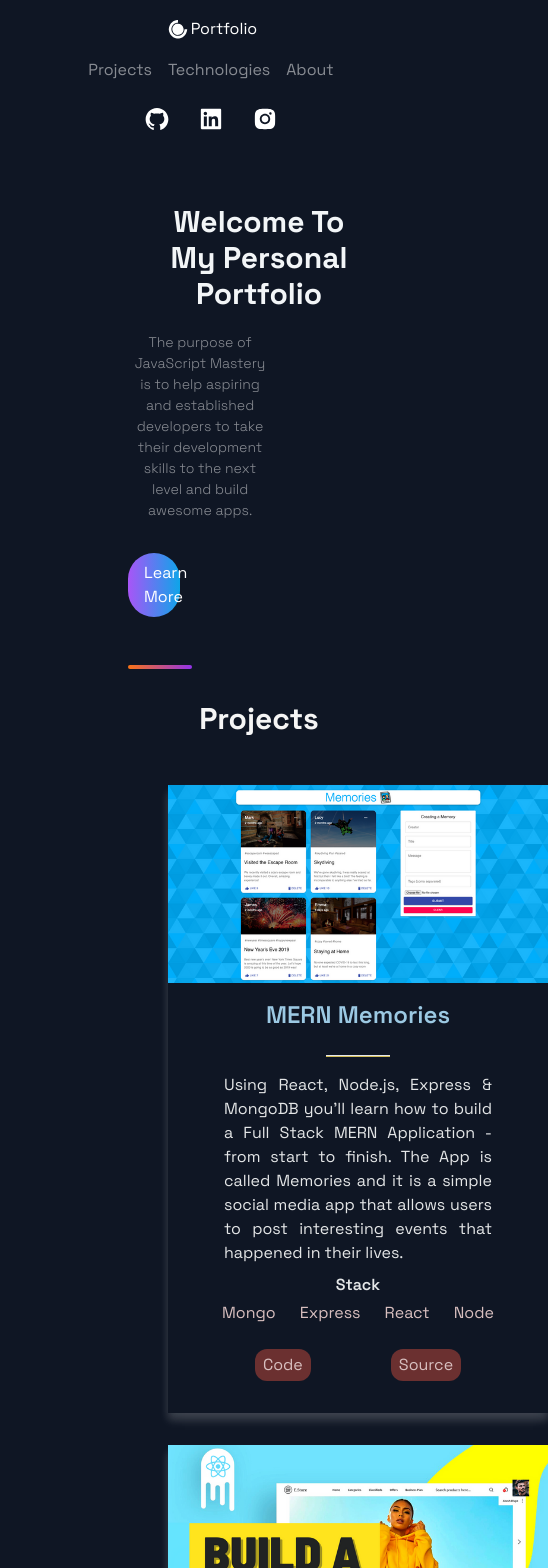
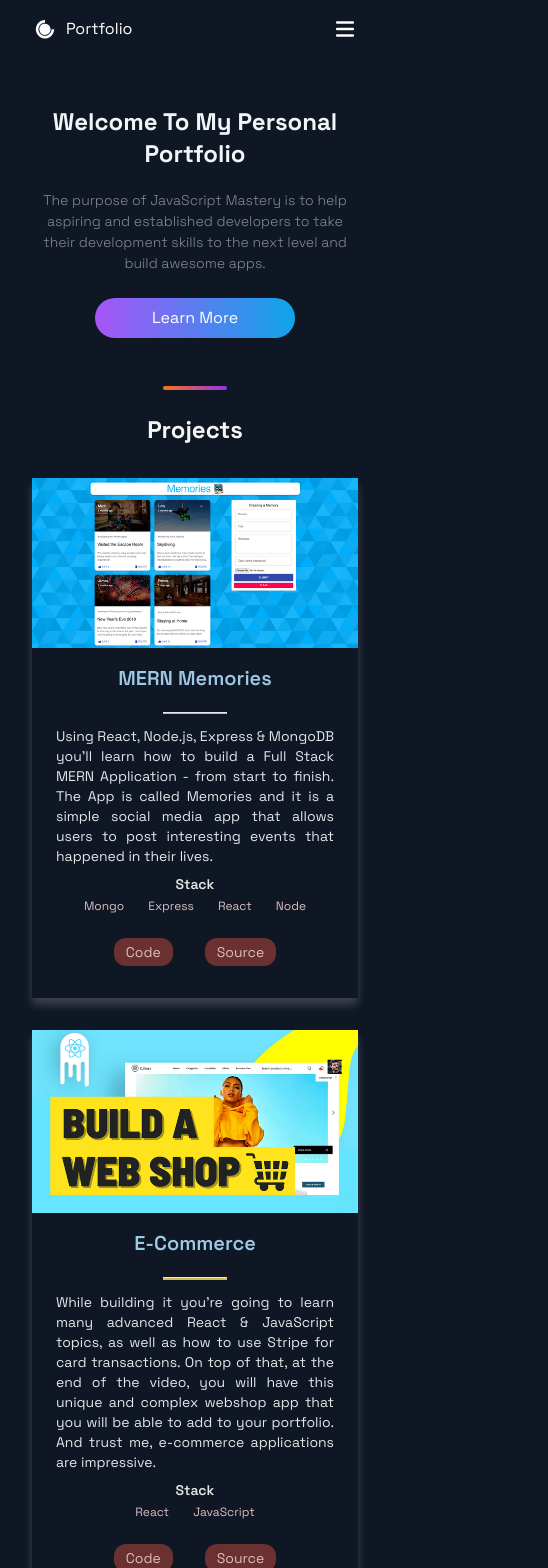
Before and after one commit to NikhilOli/Portfolio2.0, a React (Vite) app: page / in a window 390 px wide. Shown: the top 1568 px of the page, 548 px wide, since content can reach past the window. Built offline with nearby package versions, Linux system fonts and the light colour scheme.

Commit message:
responsive

```diff
--- a/src/App.jsx
+++ b/src/App.jsx
@@ -9,21 +9,15 @@ import Footer from './components/Footer'
 
 const App = () => {
   return (
-    <>
-    <div className='ml-[8rem]'>
-
+    <div className='md:ml-[4rem] mx-4 md:mx-0'>
       <Header />
-      {/* <Section grid> */}
       <Hero />
-      {/* <BgAnimation /> */}
-      {/* </Section> */}
       <Projects />
       <Technologies />
       <Timeline />
       <Accomplishments />
       <Footer />
     </div>
-    </>
   )
 }
 
--- a/src/components/Button.jsx
+++ b/src/components/Button.jsx
@@ -3,7 +3,7 @@ import React from 'react';
 const Button = ({ children, onClick }) => (
     <button
         onClick={onClick}
-        className="bg-gradient-to-r from-purple-500 to-sky-500 text-white py-2 px-4 rounded-full w-[20%] hover:from-purple-600 hover:to-sky-600 transition duration-300"
+        className="bg-gradient-to-r from-purple-500 to-sky-500 text-white py-2 px-4 rounded-full w-full sm:w-auto min-w-[120px] max-w-[200px] hover:from-purple-600 hover:to-sky-600 transition duration-300"
     >
         {children}
     </button>
--- a/src/components/GradientLine.jsx
+++ b/src/components/GradientLine.jsx
@@ -1,7 +1,7 @@
 import React from 'react';
 
 const GradientLine = () => (
-    <div className="w-16 h-1 bg-gradient-to-r from-purple-500 to-blue-600 my-4 rounded" />
+    <div className="w-12 sm:w-16 h-1 bg-gradient-to-r from-purple-500 to-blue-600 my-3 sm:my-4 rounded" />
 );
 
 export default GradientLine;
--- a/src/components/Header.jsx
+++ b/src/components/Header.jsx
@@ -1,38 +1,77 @@
-import React from 'react';
+import React, { useState } from 'react';
 import { AiFillGithub, AiFillInstagram, AiFillLinkedin } from 'react-icons/ai';
 import { DiCssdeck } from 'react-icons/di';
+import { HiMenu, HiX } from 'react-icons/hi';
 
-const Header = () => (
-    <div className="flex flex-col md:flex-row justify-between items-center p-4 space-y-4 mx-4 mr-28 md:space-y-0">
+const Header = () => {
+    const [isMenuOpen, setIsMenuOpen] = useState(false);
+
+    return (
+        <div className="relative">
+            <div className="flex justify-between items-center mx-4 md:mx-8 py-4">
                 <div className="flex items-center">
                     <a href="/" className="flex items-center text-white">
                         <DiCssdeck size="26px" />
-                <span className=" text-[16px]">Portfolio</span>
+                        <span className="ml-2 text-base md:text-lg">Portfolio</span>
                     </a>
                 </div>
-        <div className="flex space-x-4 md:space-x-8">
-            <li className="list-none">
-                <a href="#projects" className="text-[16px] text-[#ffffff80] hover:text-white transition duration-300 hover:text-opacity-100 hover:opacity-100 cursor-pointer">Projects</a>
-            </li>
-            <li className="list-none">
-                <a href="#tech" className="text-[16px] text-[#ffffff80] hover:text-white transition duration-300 hover:text-opacity-100 hover:opacity-100 cursor-pointer">Technologies</a>
-            </li>
-            <li className="list-none">
-                <a href="#about" className="text-[16px] text-[#ffffff80] hover:text-white transition duration-300 hover:text-opacity-100 hover:opacity-100 cursor-pointer">About</a>
-            </li>
+                <div className="hidden md:flex space-x-4">
+                    <NavItem href="#projects">Projects</NavItem>
+                    <NavItem href="#tech">Technologies</NavItem>
+                    <NavItem href="#about">About</NavItem>
                 </div>
-        <div className="flex space-x-3">
-            <a href="https://google.com" className="text-white transition duration-300 p-2 rounded-full hover:bg-gray-800 hover:scale-110 cursor-pointer">
+                <div className="hidden md:flex space-x-3">
+                    <SocialLink href="https://github.com">
                         <AiFillGithub size="26px" />
-            </a>
-            <a href="https://google.com" className="text-white transition duration-300 p-2 rounded-full hover:bg-gray-800 hover:scale-110 cursor-pointer">
+                    </SocialLink>
+                    <SocialLink href="https://linkedin.com">
                         <AiFillLinkedin size="26px" />
-            </a>
-            <a href="https://google.com" className="text-white transition duration-300 p-2 rounded-full hover:bg-gray-800 hover:scale-110 cursor-pointer">
+                    </SocialLink>
+                    <SocialLink href="https://instagram.com">
                         <AiFillInstagram size="26px" />
-            </a>
+                    </SocialLink>
+                </div>
+                <button
+                    className="md:hidden text-white"
+                    onClick={() => setIsMenuOpen(!isMenuOpen)}
+                >
+                    {isMenuOpen ? <HiX size="26px" /> : <HiMenu size="26px" />}
+                </button>
+            </div>
+
+            {/* Mobile Menu */}
+            {isMenuOpen && (
+                <div className="absolute top-full left-0 right-0 bg-gray-900 py-4 md:hidden">
+                    <NavItem href="#projects">Projects</NavItem>
+                    <NavItem href="#tech">Technologies</NavItem>
+                    <NavItem href="#about">About</NavItem>
+                    <div className="flex justify-center space-x-3 mt-4">
+                        <SocialLink href="https://github.com">
+                            <AiFillGithub size="26px" />
+                        </SocialLink>
+                        <SocialLink href="https://linkedin.com">
+                            <AiFillLinkedin size="26px" />
+                        </SocialLink>
+                        <SocialLink href="https://instagram.com">
+                            <AiFillInstagram size="26px" />
+                        </SocialLink>
                     </div>
                 </div>
+            )}
+        </div>
+    );
+};
+
+const NavItem = ({ href, children }) => (
+    <a href={href} className="block px-4 py-2 text-[16px] text-[#ffffff80] hover:text-white transition duration-300 hover:text-opacity-100 hover:opacity-100 cursor-pointer">
+        {children}
+    </a>
+);
+
+const SocialLink = ({ href, children }) => (
+    <a href={href} className="text-white transition duration-300 p-2 rounded-full hover:bg-gray-800 hover:scale-110 cursor-pointer">
+        {children}
+    </a>
 );
 
 export default Header;
--- a/src/components/Hero.jsx
+++ b/src/components/Hero.jsx
@@ -2,18 +2,20 @@ import React from 'react';
 import Button from './Button';
 
 const Hero = (props) => (
-    <section className="flex flex-col items-center md:flex-row md:items-start md:space-x-8 p-0 my-12">
+    <section className="flex flex-col items-center md:flex-row md:items-start md:space-x-8 p-4 md:p-0 my-8 md:my-12">
         <div className="w-full md:w-4/5 flex flex-col mx-auto text-center md:text-left">
-            <h1 className="text-3xl md:text-5xl font-bold mb-4">
-                Welcome To <br />
+            <h1 className="text-2xl sm:text-3xl md:text-5xl font-bold mb-4">
+                Welcome To <br className="hidden sm:inline" />
                 My Personal Portfolio
             </h1>
-            <p className="text-sm md:text-[18px] mb-8 text-[#ffffff80] my-1 w-[55%] leading-normal font font-light">
+            <p className="text-sm sm:text-base md:text-[18px] mb-6 md:mb-8 text-[#ffffff80] my-1 w-full sm:w-3/4 md:w-[55%] mx-auto md:mx-0 leading-normal font-light">
                 The purpose of JavaScript Mastery is to help aspiring and established developers to take their development skills to the next level and build awesome apps.
             </p>
-            <Button onClick={props.handleClick}>
-                Learn More
-            </Button>
+            <div className="w-full sm:w-auto">
+                <Button onClick={props.handleClick}>
+                    Learn More
+                </Button>
+            </div>
         </div>
     </section>
 );
--- a/src/components/Projects.jsx
+++ b/src/components/Projects.jsx
@@ -2,29 +2,29 @@ import React from 'react';
 import { projects } from '../constants/constants';
 
 const Projects = () => (
-    <section className="pb-10" id="projects">
+    <section className="pb-10 px-4 md:px-0" id="projects">
         <div className="w-full md:w-4/5 mx-auto text-center md:text-left">
-            <div className="w-16 h-1 bg-gradient-to-r from-orange-500 to-purple-600 my-4 rounded" />
-            <h2 className="text-3xl md:text-5xl mt-8 font-bold mb-12 text-gray-100">Projects</h2>
-            <div className="grid grid-cols-1 sm:grid-cols-2 gap-8 mr-32 ml-10">
+            <div className="w-16 h-1 bg-gradient-to-r from-orange-500 to-purple-600 my-4 rounded mx-auto md:mx-0" />
+            <h2 className="text-2xl sm:text-3xl md:text-5xl mt-6 md:mt-8 font-bold mb-8 md:mb-12 text-gray-100">Projects</h2>
+            <div className="grid grid-cols-1 md:grid-cols-2 gap-8 md:gap-12 md:mr-24 md:px-10">
                 {projects.map((p) => (
-                    <div key={p.id} className="overflow-hidden text-center shadow-project hover:shadow-project-hover transition duration-50 w-[380px] flex flex-col justify-between">
-                        <img src={p.image} alt={p.title} className="w-full h-fit object-cover object-center" />
+                    <div key={p.id} className="overflow-hidden text-center shadow-project hover:shadow-project-hover transition duration-50 w-full max-w-[380px] mx-auto flex flex-col justify-between">
+                        <img src={p.image} alt={p.title} className="w-full h-auto object-cover object-center" />
                         <div className="p-4 flex flex-col flex-grow">
-                            <h3 className="text-2xl font-semibold mb-2 text-blue-400">{p.title}</h3>
-                            <hr className="w-16 h-[2.5px] my-4 bg-yellow-500 mx-auto" />
-                            <p className="text-gray-300 text-base text-justify mb-2 px-10">{p.description}</p>
+                            <h3 className="text-xl md:text-2xl font-semibold mb-2 text-blue-400">{p.title}</h3>
+                            <hr className="w-16 h-[2.5px] my-3 md:my-4 bg-yellow-500 mx-auto" />
+                            <p className="text-gray-300 text-sm md:text-base text-justify mb-2 px-2 md:px-10">{p.description}</p>
                             <div className="mb-2">
-                                <h4 className="text-base font-semibold mb-1 text-gray-300">Stack</h4>
-                                <ul className="flex justify-center space-x-2">
+                                <h4 className="text-sm md:text-base font-semibold mb-1 text-gray-300">Stack</h4>
+                                <ul className="flex flex-wrap justify-center gap-2">
                                     {p.tags.map((tag, index) => (
-                                        <li key={index} className="text-gray-400 text-base px-2">{tag}</li>
+                                        <li key={index} className="text-gray-400 text-xs md:text-sm px-2">{tag}</li>
                                     ))}
                                 </ul>
                             </div>
-                            <div className="flex justify-center gap-20 mt-auto py-4">
-                                <a href={p.visit} className="text-gray-400 bg-red-600 px-2 py-1 rounded-xl transition duration-500 ease-in-out hover:bg-red-700 text-base">Code</a>
-                                <a href={p.source} className="text-gray-400 bg-red-600 px-2 py-1 rounded-xl transition duration-500 ease-in-out hover:bg-red-700 text-base">Source</a>
+                            <div className="flex justify-center gap-8 md:gap-20 mt-auto py-4">
+                                <a href={p.visit} className="text-gray-400 bg-red-600 px-3 py-1 rounded-xl transition duration-500 ease-in-out hover:bg-red-700 text-sm md:text-base">Code</a>
+                                <a href={p.source} className="text-gray-400 bg-red-600 px-3 py-1 rounded-xl transition duration-500 ease-in-out hover:bg-red-700 text-sm md:text-base">Source</a>
                             </div>
                         </div>
                     </div>
--- a/src/components/Technologies.jsx
+++ b/src/components/Technologies.jsx
@@ -3,35 +3,35 @@ import { DiFirebase, DiReact, DiZend } from 'react-icons/di';
 import GradientLine from './GradientLine';
 
 const Technologies = () => (
-    <section id="tech" className="py-10 flex flex-col items-center">
+    <section id="tech" className="py-8 md:py-10 flex flex-col items-center px-4 md:px-0">
         <div className="w-full md:w-4/5 mx-auto">
             <GradientLine />
-            <h2 className="text-3xl md:text-5xl font-bold mb-4 text-gray-100">Technologies</h2>
-            <p className="text-sm md:text-[18px] text-[#ffffff80] mb-8 w-[55%] leading-normal">
+            <h2 className="text-2xl sm:text-3xl md:text-5xl font-bold mb-4 text-gray-100 text-center md:text-left">Technologies</h2>
+            <p className="text-sm md:text-[18px] text-[#ffffff80] mb-8 w-full md:w-[55%] leading-normal text-center md:text-left">
                 I've worked with a range of technologies in the web development world.
                 From Back-end To Design
             </p>
-            <ul className="grid grid-cols-1 sm:grid-cols-2 md:grid-cols-3 w-[90%]">
-                <li className="flex flex-col items-start">
-                    <DiReact size="1.5rem" className=" text-gray-100" />
-                    <h4 className="text-xl font-semibold text-white">Front-End</h4>
-                    <p className="text-[#ffffff80]">
+            <ul className="grid grid-cols-1 sm:grid-cols-2 md:grid-cols-3 gap-8 w-full">
+                <li className="flex flex-col items-center md:items-start">
+                    <DiReact size="2rem" className="text-gray-100 mb-2" />
+                    <h4 className="text-lg md:text-xl font-semibold text-white mb-2">Front-End</h4>
+                    <p className="text-[#ffffff80] text-center md:text-left">
                         Experience with <br />
                         React.js
                     </p>
                 </li>
-                <li className="flex flex-col items-start">
-                    <DiFirebase size="1.5rem" className=" text-gray-100" />
-                    <h4 className="text-xl font-semibold text-white">Back-End</h4>
-                    <p className="text-[#ffffff80]">
+                <li className="flex flex-col items-center md:items-start">
+                    <DiFirebase size="2rem" className="text-gray-100 mb-2" />
+                    <h4 className="text-lg md:text-xl font-semibold text-white mb-2">Back-End</h4>
+                    <p className="text-[#ffffff80] text-center md:text-left">
                         Experience with <br />
                         Node and Databases
                     </p>
                 </li>
-                <li className="flex flex-col items-start">
-                    <DiZend size="1.5rem" className=" text-gray-100" />
-                    <h4 className="text-xl font-semibold text-white">UI/UX</h4>
-                    <p className="text-[#ffffff80]">
+                <li className="flex flex-col items-center md:items-start">
+                    <DiZend size="2rem" className="text-gray-100 mb-2" />
+                    <h4 className="text-lg md:text-xl font-semibold text-white mb-2">UI/UX</h4>
+                    <p className="text-[#ffffff80] text-center md:text-left">
                         Experience with <br />
                         tools like Figma
                     </p>
--- a/src/components/Timeline.jsx
+++ b/src/components/Timeline.jsx
@@ -43,11 +43,11 @@ const Timeline = () => {
     }, []);
 
     return (
-        <section id="about" className="py-10 flex flex-col items-center">
+        <section id="about" className="py-8 md:py-10 flex flex-col items-center px-4 md:px-0">
             <div className="w-full md:w-4/5 mx-auto">
-                <div className="w-16 h-1 bg-gradient-to-r from-orange-500 to-purple-600 my-4 rounded" />
-                <h2 className="text-3xl md:text-5xl font-bold mb-4 text-gray-100">About Me</h2>
-                <p className="text-sm md:text-[18px] text-[#ffffff80] mb-8 w-[55%] leading-normal">
+                <GradientLine />
+                <h2 className="text-2xl sm:text-3xl md:text-5xl font-bold mb-4 text-gray-100 text-center md:text-left">About Me</h2>
+                <p className="text-sm md:text-[18px] text-[#ffffff80] mb-8 w-full md:w-[55%] leading-normal text-center md:text-left">
                     The purpose of JavaScript Mastery is to help aspiring and established developers to take their development skills to the next level and build awesome apps.
                 </p>
                 <div
@@ -58,15 +58,15 @@ const Timeline = () => {
                     {TimeLineData.map((item, index) => (
                         <div
                             key={index}
-                            className="min-w-[120px] md:min-w-[50px] w-[210px] snap-start"
+                            className="min-w-[120px] md:min-w-[50px] w-[170px] sm:w-[210px] snap-start"
                         >
                             <div
-                                className={`p-4 rounded-md cursor-pointer transition-opacity duration-300 ${activeItem === index ? 'opacity-100' : 'opacity-50'}`}
+                                className={`p-3 md:p-4 rounded-md cursor-pointer transition-opacity duration-300 ${activeItem === index ? 'opacity-100' : 'opacity-50'}`}
                                 onClick={(e) => handleClick(e, index)}
                             >
-                                <h4 className="text-xl md:text-2xl font-bold mb-2 bg-gradient-to-r from-white to-white/70 bg-clip-text text-transparent flex items-center">
+                                <h4 className="text-lg sm:text-xl md:text-2xl font-bold mb-2 bg-gradient-to-r from-white to-white/70 bg-clip-text text-transparent flex items-center">
                                     {item.year}
-                                    <svg className="w-52 h-1.5 ml-4 hidden md:block" viewBox="0 0 208 6" fill="none" xmlns="http://www.w3.org/2000/svg">
+                                    <svg className="w-32 sm:w-52 h-1.5 ml-2 sm:ml-4 hidden md:block" viewBox="0 0 208 6" fill="none" xmlns="http://www.w3.org/2000/svg">
                                         <path
                                             fillRule="evenodd"
                                             clipRule="evenodd"
@@ -82,16 +82,16 @@ const Timeline = () => {
                                         </defs>
                                     </svg>
                                 </h4>
-                                <p className="text-sm md:text-[15px] text-white/75">{item.text}</p>
+                                <p className="text-xs sm:text-sm md:text-[15px] text-white/75">{item.text}</p>
                             </div>
                         </div>
                     ))}
                 </div>
-                <div className="flex justify-center mt-8 md:hidden">
+                <div className="flex justify-center mt-6 md:hidden">
                     {TimeLineData.map((item, index) => (
                         <button
                             key={index}
-                            className={`w-1 h-1 rounded-full mx-1 transition-all duration-300 ${activeItem === index ? 'bg-white scale-125' : 'bg-white/30'}`}
+                            className={`w-2 h-2 rounded-full mx-1 transition-all duration-300 ${activeItem === index ? 'bg-white scale-125' : 'bg-white/30'}`}
                             onClick={(e) => handleClick(e, index)}
                         />
                     ))}
```
Also changed, not shown: src/components/Accomplishments.jsx (+6 -6 lines), src/components/Footer.jsx (+9 -9 lines). Lines whose indentation alone changed are shown as unchanged.
